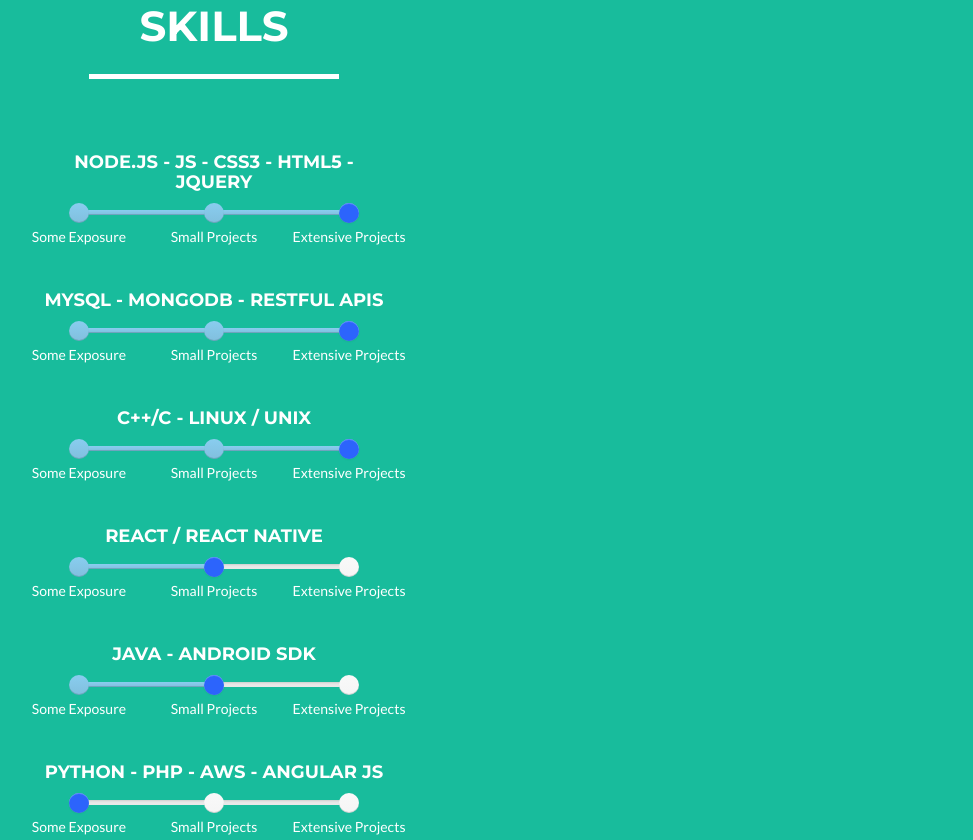
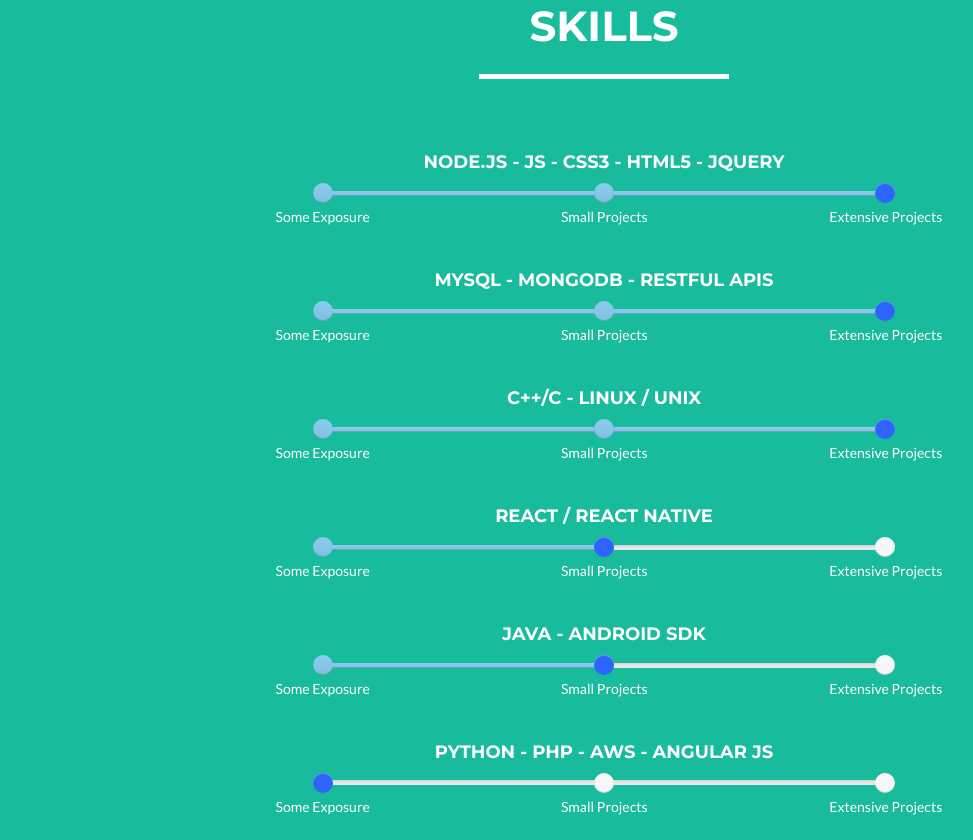
Before and after one commit to wmaillard/portfolio, a website: page public/index.html in a window 1280 px wide. Shown: the part 1488-2328 px from the top of the page, without its empty margins (36-1009 px from the left). Drawn offline with nearby package versions, Linux system fonts and the light colour scheme.

Commit message:
Update index.html

```diff
--- a/public/index.html
+++ b/public/index.html
@@ -123,44 +123,44 @@
     <section class="success" id="skills">
         <div class="container">
             <div class="row">
-                <div class="col-lg-4 text-center">
+                <div class="col-lg-8 col-lg-offset-2 text-center">
                     <h2>Skills</h2>
                     <hr class="star-light">
                 </div>
             </div>
             <div class="row skills-slider">
-                <div class="col-lg-4 text-center">
+                <div class="col-lg-8 col-lg-offset-2 text-center">
                     <h4>Node.js - JS - CSS3 - HTML5 - JQUERY</h4>
                     <input type="text" data-provide="slider" data-slider-ticks="[1, 2, 3]" data-slider-ticks-labels='["Some Exposure", "Small Projects", "Extensive Projects"]' data-slider-min="1" data-slider-max="3" data-slider-step="1" data-slider-value="3" data-slider-tooltip="hide" data-slider-enabled="false" />
                 </div>
             </div>
             <div class="row skills-slider">
-                <div class="col-lg-4 text-center">
+                <div class="col-lg-8 col-lg-offset-2 text-center">
                     <h4>MySQL - MongoDB - RESTFUL APIS</h4>
                     <input type="text" data-provide="slider" data-slider-ticks="[1, 2, 3]" data-slider-ticks-labels='["Some Exposure", "Small Projects", "Extensive Projects"]' data-slider-min="1" data-slider-max="3" data-slider-step="1" data-slider-value="3" data-slider-tooltip="hide" data-slider-enabled="false" />
                 </div>
             </div>
             <div class="row skills-slider">
-                <div class="col-lg-4 text-center">
+                <div class="col-lg-8 col-lg-offset-2 text-center">
                     <h4>C++/C - Linux / Unix</h4>
                     <input type="text" data-provide="slider" data-slider-ticks="[1, 2, 3]" data-slider-ticks-labels='["Some Exposure", "Small Projects", "Extensive Projects"]' data-slider-min="1" data-slider-max="3" data-slider-step="1" data-slider-value="3" data-slider-tooltip="hide" data-slider-enabled="false" />
                 </div>
             </div>
             <div class="row skills-slider">
-                <div class="col-lg-4 text-center">
+                <div class="col-lg-8 col-lg-offset-2 text-center">
                     <h4> React / React Native </h4>
                     <input type="text" data-provide="slider" data-slider-ticks="[1, 2, 3]" data-slider-ticks-labels='["Some Exposure", "Small Projects", "Extensive Projects"]' data-slider-min="1" data-slider-max="3" data-slider-step="1" data-slider-value="2" data-slider-tooltip="hide" data-slider-enabled="false" />
                 </div>
                 </div>
                 <div class="row skills-slider">
-                    <div class="col-lg-4 text-center">
+                    <div class="col-lg-8 col-lg-offset-2 text-center">
                         <h4> Java - Android SDK </h4>
                         <input type="text" data-provide="slider" data-slider-ticks="[1, 2, 3]" data-slider-ticks-labels='["Some Exposure", "Small Projects", "Extensive Projects"]' data-slider-min="1" data-slider-max="3" data-slider-step="1" data-slider-value="2" data-slider-tooltip="hide" data-slider-enabled="false" />
                     </div>
                 </div>
 
             <div class="row skills-slider">
-                <div class="col-lg-4 text-center">
+                <div class="col-lg-8 col-lg-offset-2 text-center">
                     <h4>Python - PHP - AWS - Angular JS</h4>
                     <input type="text" data-provide="slider" data-slider-ticks="[1, 2, 3]" data-slider-ticks-labels='["Some Exposure", "Small Projects", "Extensive Projects"]' data-slider-min="1" data-slider-max="3" data-slider-step="1" data-slider-value="1" data-slider-tooltip="hide" data-slider-enabled="false" />
                 </div>
```
